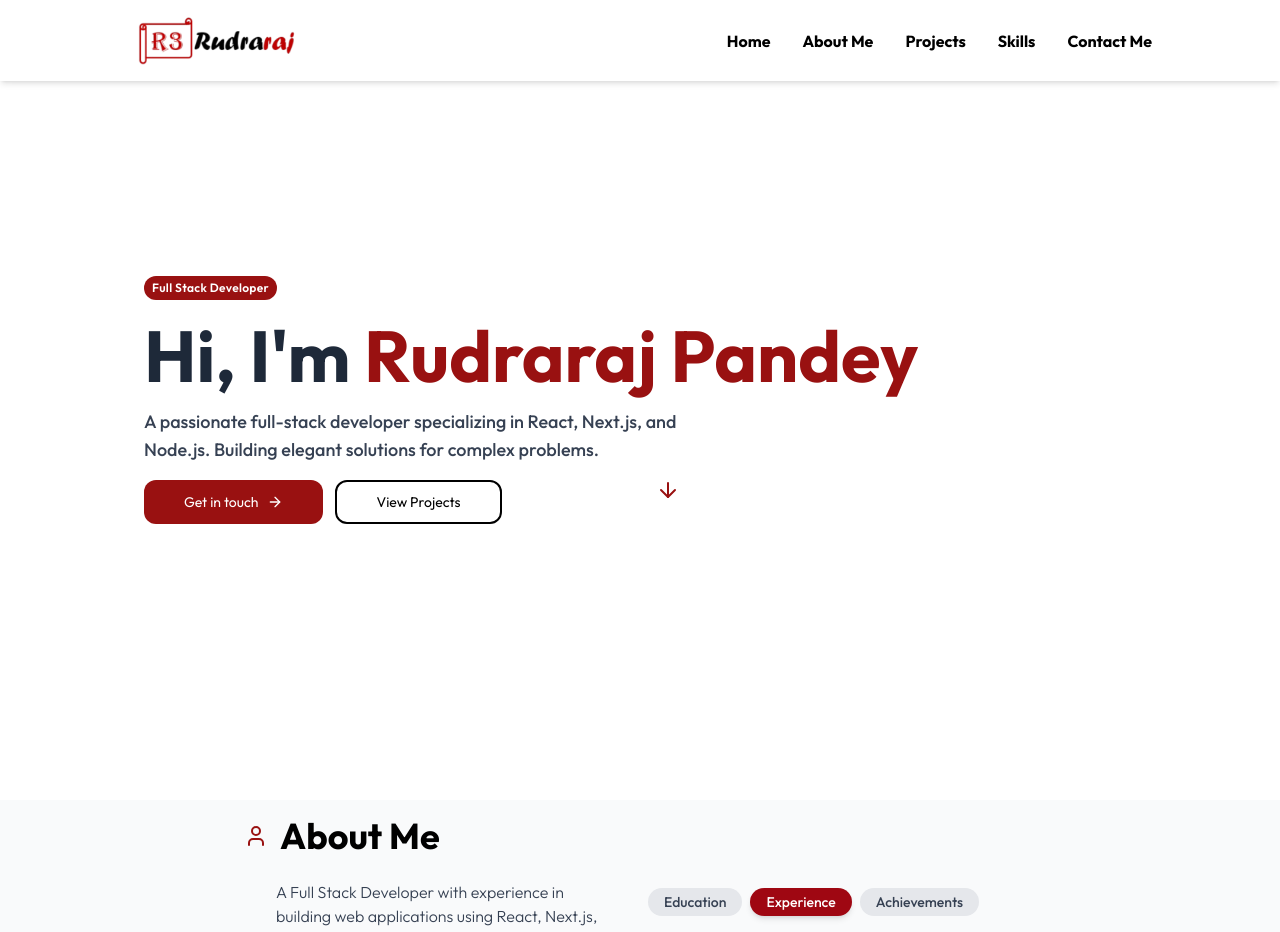
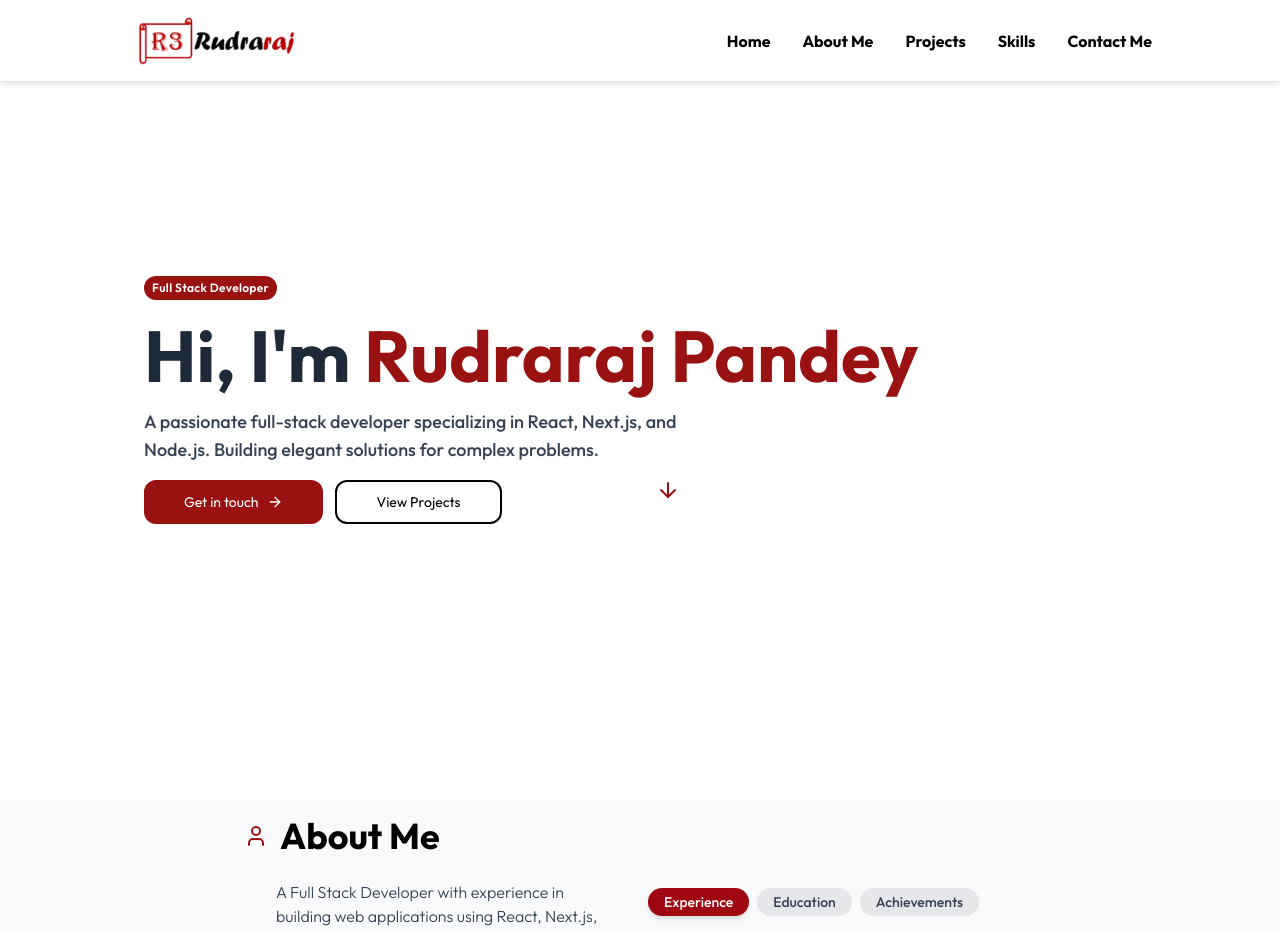
Before and after one commit to heelR3/rudraraj-pandey, a React (Vite) app: page / in a window 1280 px wide. Shown: the top 932 px of the page. Built offline with nearby package versions, Linux system fonts and the light colour scheme.

Commit message:
Update AboutMe.jsx

```diff
--- a/src/components/AboutMe.jsx
+++ b/src/components/AboutMe.jsx
@@ -6,7 +6,7 @@ const AboutMe = () => {
   const [activeTab, setActiveTab] = useState("Experience")
   const [activeAchievementTab, setActiveAchievementTab] = useState("LeetCode");
 
-  const tabs = ['Education', 'Experience', 'Achievements']
+  const tabs = ['Experience', 'Education', 'Achievements']
 
   return (
     <div className='px-2 sm:px-4 lg:px-24 xl:px-36 py-4 sm:py-4 lg:py-4 xl:py-4 relative flex flex-col gap-4 justify-start sm:justify-start items-start min-h-screen transition-all duration-300 bg-gray-50 backdrop-blur'>
```
